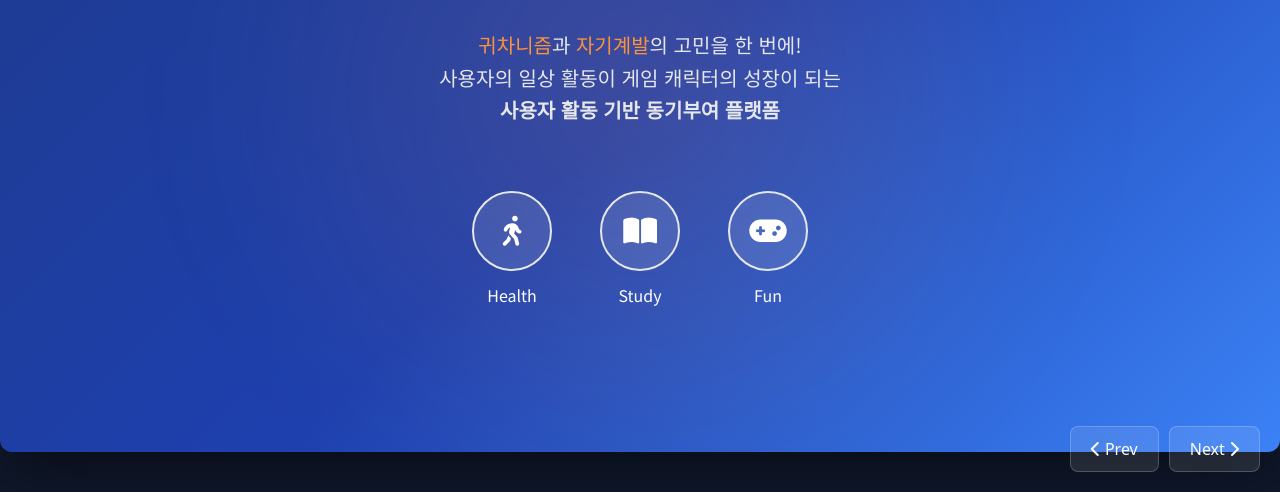
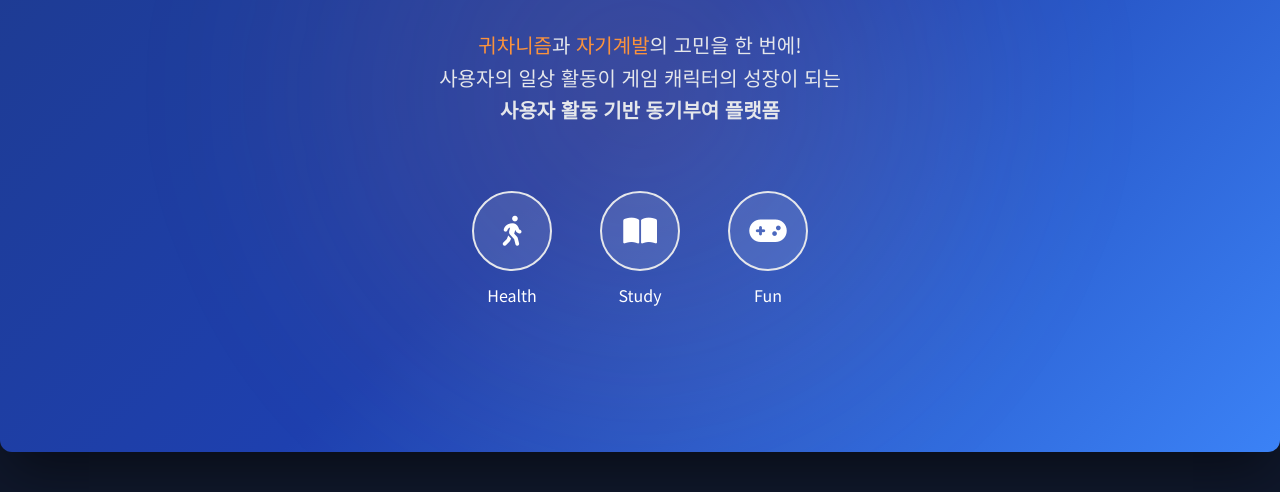
Before and after one commit to Raiseyou/raise, a plain HTML site: page index.html in a window 1280 px wide. Shown: the part 308-800 px from the top of the page. Drawn offline with nearby package versions, Linux system fonts and the light colour scheme.

Commit message:
Update index.html

```diff
--- a/index.html
+++ b/index.html
@@ -391,10 +391,6 @@
 
 </div>
 
-<div class="controls">
-    <button class="btn-nav" onclick="prevSlide()"><i class="fas fa-chevron-left"></i> Prev</button>
-    <button class="btn-nav" onclick="nextSlide()">Next <i class="fas fa-chevron-right"></i></button>
-</div>
 
 <script>
     /* --- Slide Navigation --- */
```
